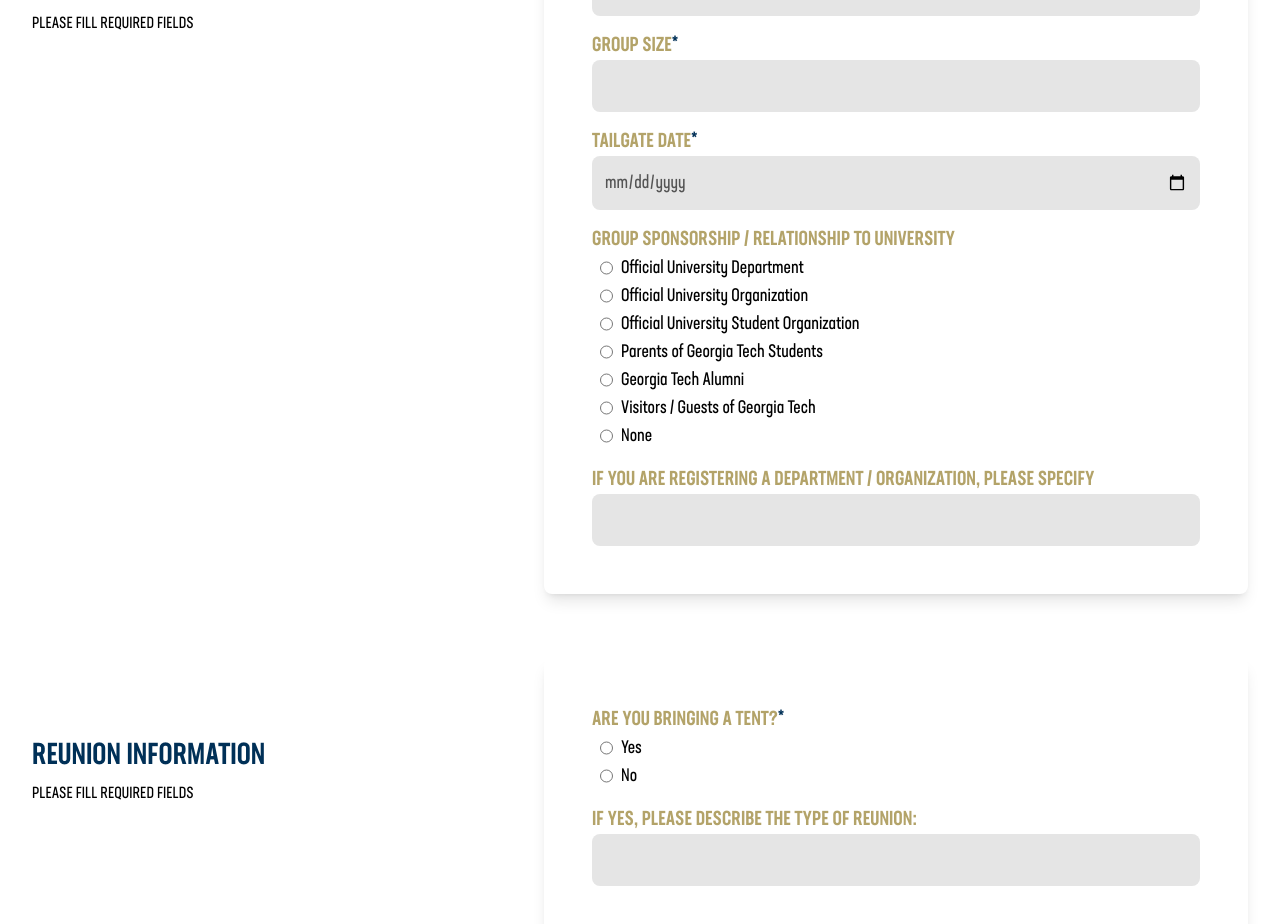
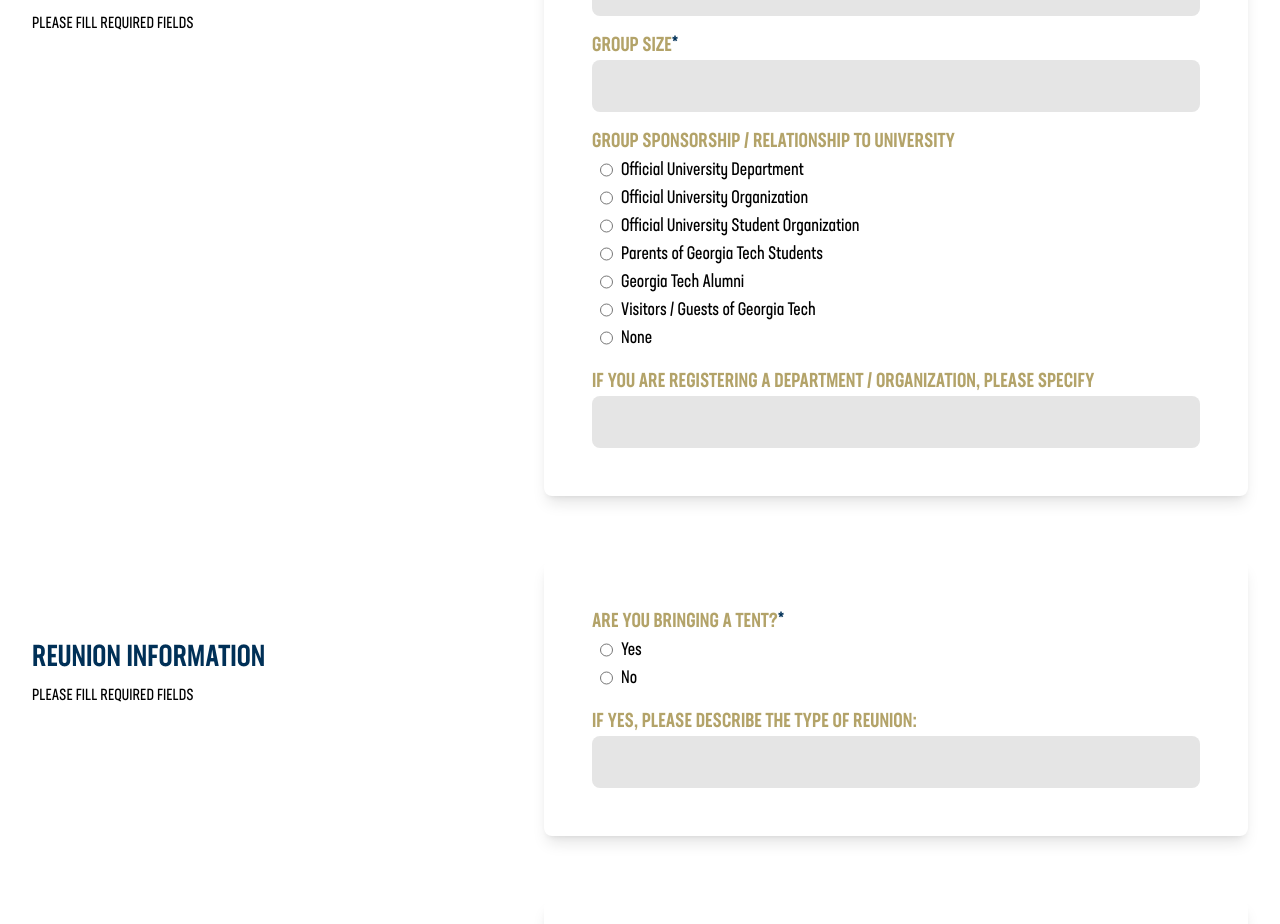
Before and after one commit to mannyaalonso/georgia-tech-tailgate, a React (Create React App) app in the folder client/: page / in a window 1280 px wide. Shown: the part 1680-2604 px from the top of the page. Built offline with nearby package versions, Linux system fonts and the light colour scheme.

Commit message:
prevent negatives, remove tailgate date

```diff
--- a/client/src/components/FormField.jsx
+++ b/client/src/components/FormField.jsx
@@ -20,10 +20,13 @@ const FormField = ({
           name={id}
           className="w-full rounded-lg p-3 text-lg font-neusa_regular bg-[#E5E5E5] text-[#545454] focus:outline-[#B3A369]"
           type={type}
+          min={type === "number" && 0}
           required={required}
           value={value}
           onChange={onChange}
           id={id}
+          onPaste={type === "number" && preventPasteNegative}
+          onKeyDown={type === "number" && preventMinus}
         />
       ) : (
         options.map((item) => (
@@ -44,4 +47,14 @@ const FormField = ({
   )
 }
 
+const preventMinus = (e) => {
+  if (e.code === 'Minus') e.preventDefault()
+}
+
+const preventPasteNegative = (e) => {
+  const clipboardData = e.clipboardData || window.clipboardData
+  const pastedData = +clipboardData.getData('text')
+  if (pastedData < 0) e.preventDefault()
+}
+
 export default FormField
--- a/client/src/pages/Registration.jsx
+++ b/client/src/pages/Registration.jsx
@@ -18,7 +18,6 @@ const Registration = () => {
     email: "",
     tailgate_name: "",
     group_size: "",
-    date: "",
     group_sponsorship: "",
     department: "",
     reunion_tent: "",
@@ -66,7 +65,6 @@ const Registration = () => {
     formState.phone &&
     formState.email &&
     formState.group_size &&
-    formState.date &&
     formState.reunion_tent &&
     formState.resources &&
     formState.terms &&
@@ -128,14 +126,6 @@ const Registration = () => {
       id: "group_size",
       required: true,
       value: formState.group_size,
-    },
-    {
-      name: "Tailgate Date",
-      placeholder: "Tailgate Date",
-      type: "date",
-      id: "date",
-      required: true,
-      value: formState.date,
     },
     {
       name: "Group Sponsorship / Relationship to University",
```
Also changed, not shown: 1 other file (tests, documents, lock files or other folders).
